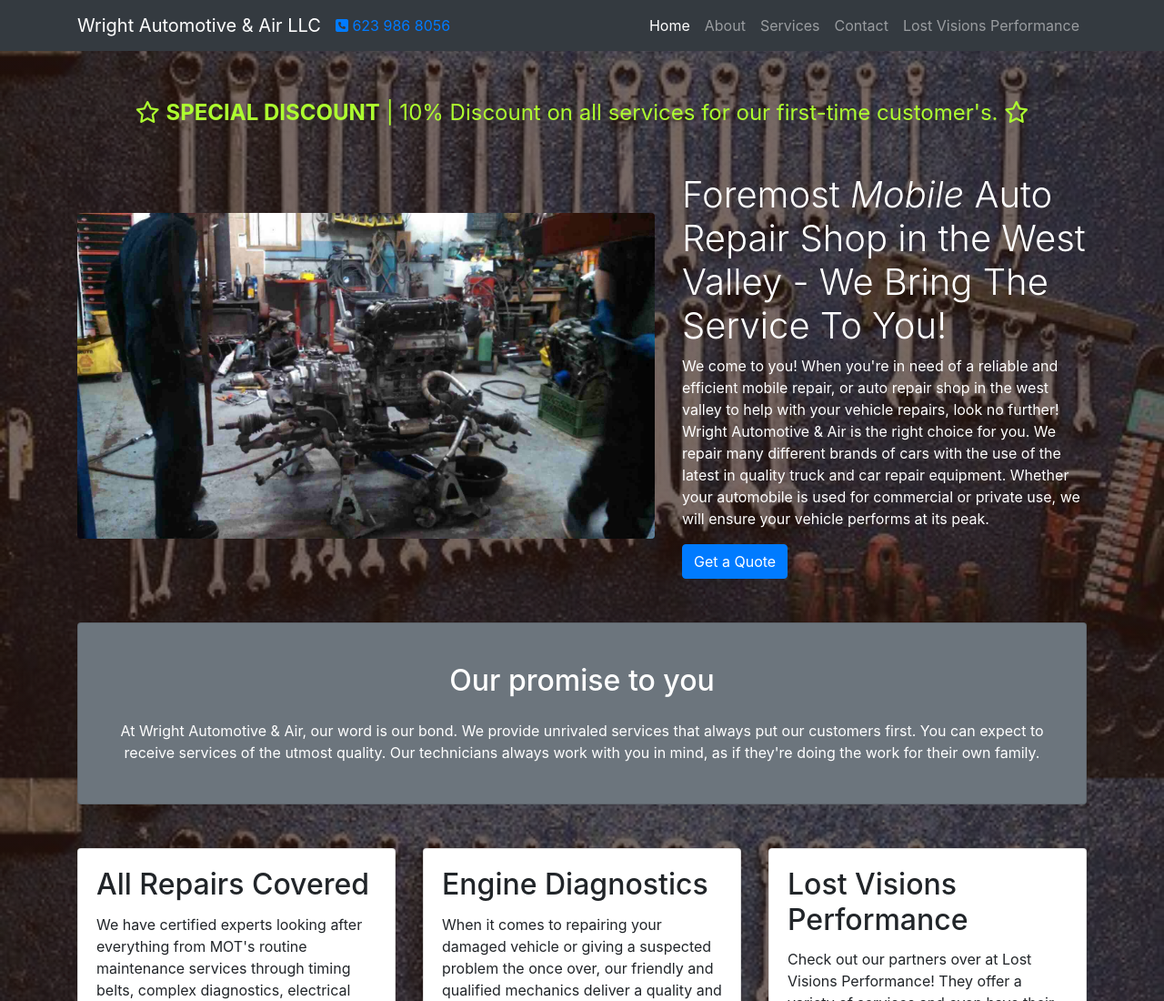
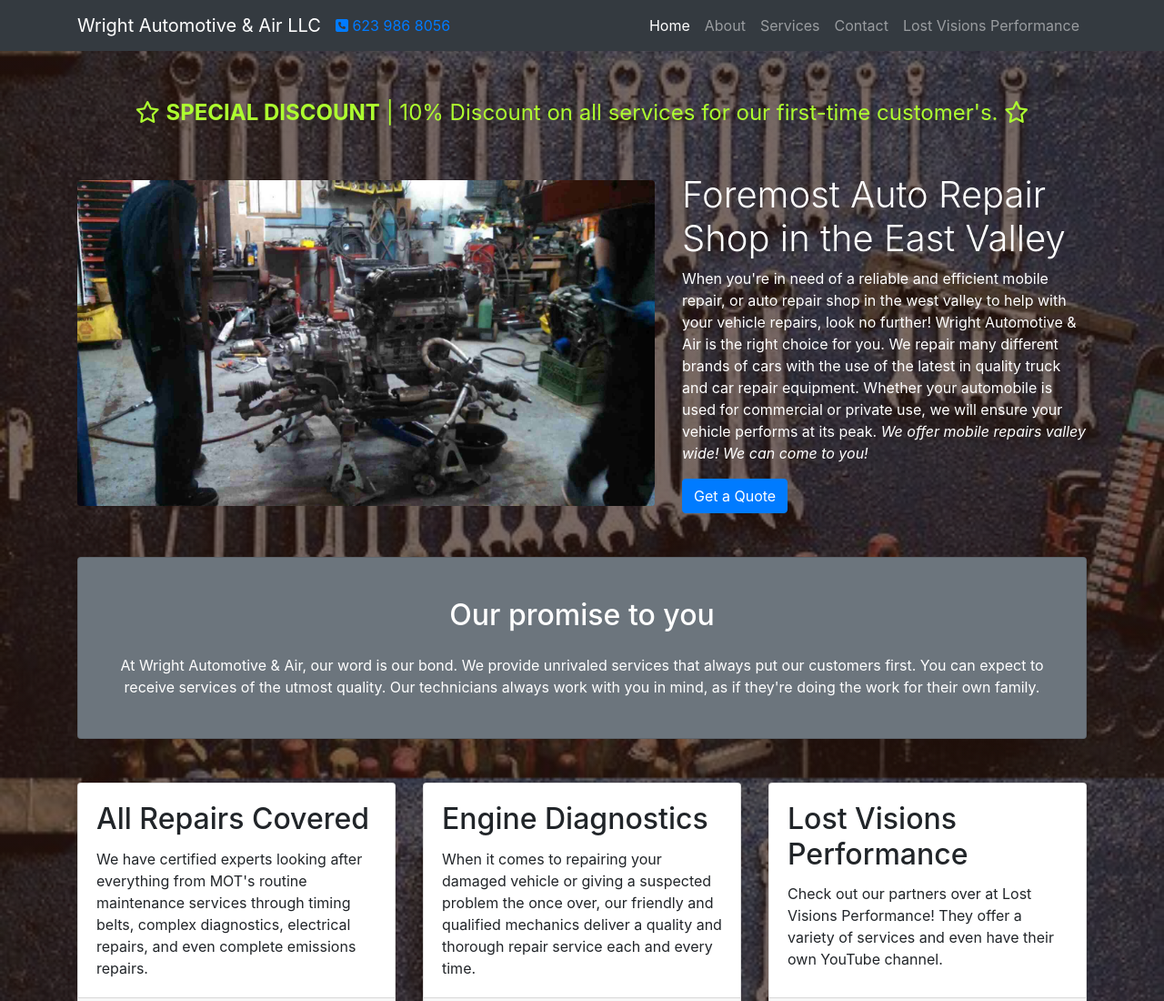
Before and after one commit to dlutrick/WrightAutomotiveAndAir, a website: page wright-automotive-air/index.html in a window 1280 px wide. Shown: the top 1100 px of the page at 91% size. Drawn offline with Linux system fonts and the light colour scheme.

Commit message:
updated areas covered

```diff
--- a/wright-automotive-air/index.html
+++ b/wright-automotive-air/index.html
@@ -80,16 +80,17 @@
 
         <div class="col-lg-5 text-white">
           <h1 class="font-weight-light">
-            Foremost <em>Mobile</em> Auto Repair Shop in the West Valley - We Bring The Service To You!
+            Foremost Auto Repair Shop in the East Valley
           </h1>
           <p>
-            We come to you! When you're in need of a reliable and efficient mobile repair, or
+            When you're in need of a reliable and efficient mobile repair, or
             auto repair shop in the west valley to help with your vehicle
             repairs, look no further! Wright Automotive & Air is the right
             choice for you. We repair many different brands of cars with the use
             of the latest in quality truck and car repair equipment. Whether
             your automobile is used for commercial or private use, we will
-            ensure your vehicle performs at its peak.
+            ensure your vehicle performs at its peak. <em>We offer mobile repairs
+            valley wide! We can come to you!</em>
           </p>
           <a class="btn btn-primary" href="contact.html">Get a Quote</a>
         </div>
```
Also changed, not shown: wright-automotive-air/contact.html (+1 -1 lines).
